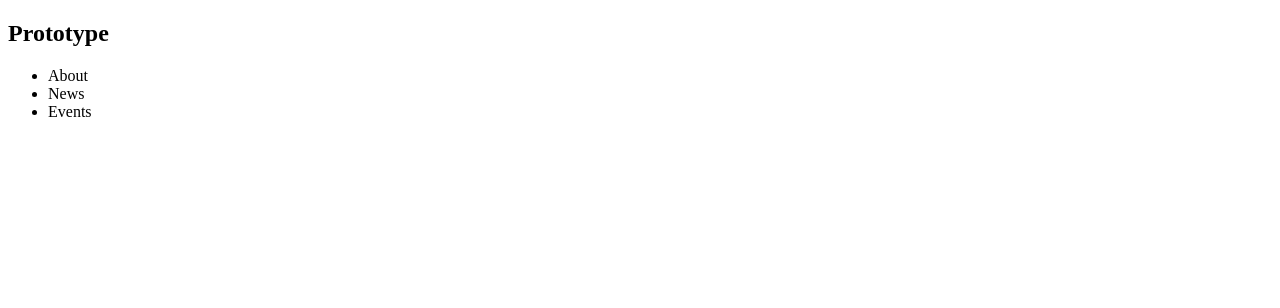
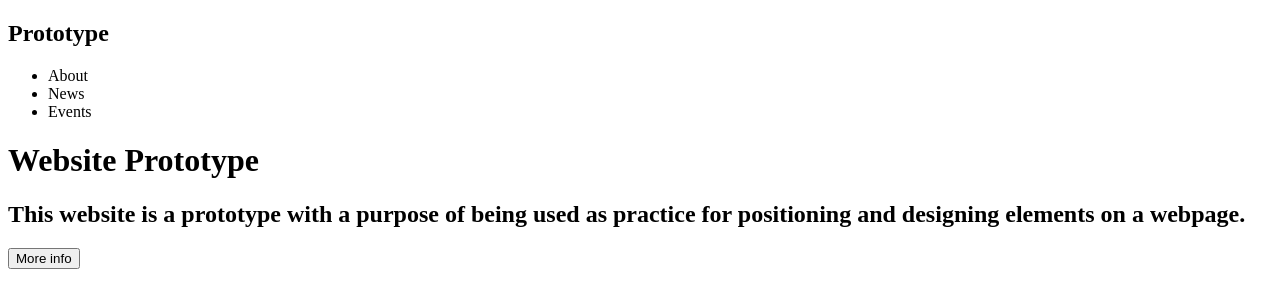
Before and after one commit to MacielG1/Site_Template, a plain HTML site: page index.html in a window 1280 px wide. Drawn offline with Linux system fonts and the light colour scheme.

Commit message:
added main section

```diff
--- a/index.html
+++ b/index.html
@@ -19,6 +19,16 @@
                 </ul>
             </nav>
         </header>
+        <main id="main">
+            <div class="Text">
+            <h1>Website Prototype</h1>
+            <h2>This website is a prototype with a purpose of being used as practice for positioning and designing elements on a webpage.</h2>
+            <button type="button">More info</button>
+        </div>
+            <div class="mainImg">
+                <img src="" alt="">
+            </div>
+        </main>
 
     </div>
 
```
